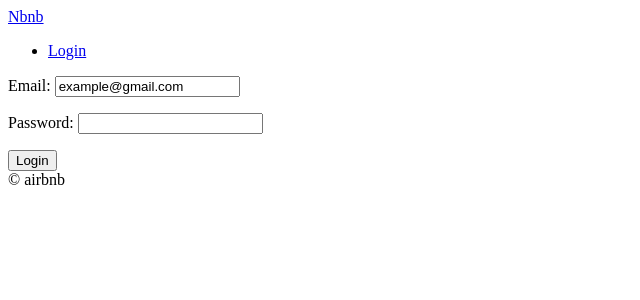
After one commit to qhqnf/airbnb-clone, a Django app: page /users/login in a window 1280 px wide. The commit adds this page. Shown: the top 300 px of the page, without its empty margins (0-640 px from the left). Run offline with Django 3.2, Linux system fonts and the light colour scheme.

Commit message:
create login panel

```diff
--- a/config/urls.py
+++ b/config/urls.py
@@ -22,6 +22,7 @@ from django.conf.urls.static import static
 urlpatterns = [
     path("", include("core.urls", namespace="core")),
     path("rooms/", include("rooms.urls", namespace="rooms")),
+    path("users/", include("users.urls", namespace="users")),
     path("admin/", admin.site.urls),
 ]
 
--- a/templates/partials/nav.html
+++ b/templates/partials/nav.html
@@ -1,4 +1,4 @@
 <a href="{% url "core:home" %}">Nbnb</a>
 <ul>
-    <li><a href="#">Login</a></li>
+    <li><a href="{% url "users:login" %}">Login</a></li>
 </ul>
--- /dev/null
+++ b/templates/users/login.html
@@ -0,0 +1,19 @@
+{% extends "base.html" %}
+
+{% block page_title %}
+    Login
+{% endblock page_title %}
+
+{% block search-bar %}
+
+{% endblock search-bar %}
+
+{% block content %}
+
+    <form method="POST" action={% url "users:login" %}>
+        {% csrf_token %}
+        {{form.as_p}}
+        <button>Login</button>
+    </form>
+
+{% endblock content %}
--- /dev/null
+++ b/users/forms.py
@@ -0,0 +1,20 @@
+from django import forms
+from . import models
+
+
+class LoginForm(forms.Form):
+
+    email = forms.EmailField()
+    password = forms.CharField(widget=forms.PasswordInput)
+
+    def clean(self):
+        email = self.cleaned_data.get("email")
+        password = self.cleaned_data.get("password")
+        try:
+            user = models.User.objects.get(email=email)
+            if user.check_password(password):
+                return self.cleaned_data
+            else:
+                self.add_error("password", forms.ValidationError("Password is wrong"))
+        except models.User.DoesNotExist:
+            self.add_error("email", forms.ValidationError("User does not exist"))
--- a/users/urls.py
+++ b/users/urls.py
@@ -0,0 +1,8 @@
+from django.urls import path
+from . import views
+
+app_name = "users"
+
+urlpatterns = [
+    path("login", views.LoginView.as_view(), name="login"),
+]
--- a/users/views.py
+++ b/users/views.py
@@ -1,3 +1,17 @@
 from django.shortcuts import render
+from django.views import View
+from . import forms
 
-# Create your views here.
+
+class LoginView(View):
+
+    """ LoginView Definition """
+
+    def get(self, request):
+
+        form = forms.LoginForm(initial={"email": "example@gmail.com"})
+        return render(request, "users/login.html", {"form": form})
+
+    def post(self, request):
+        form = forms.LoginForm(request.POST)
+        return render(request, "users/login.html", {"form": form})
```
